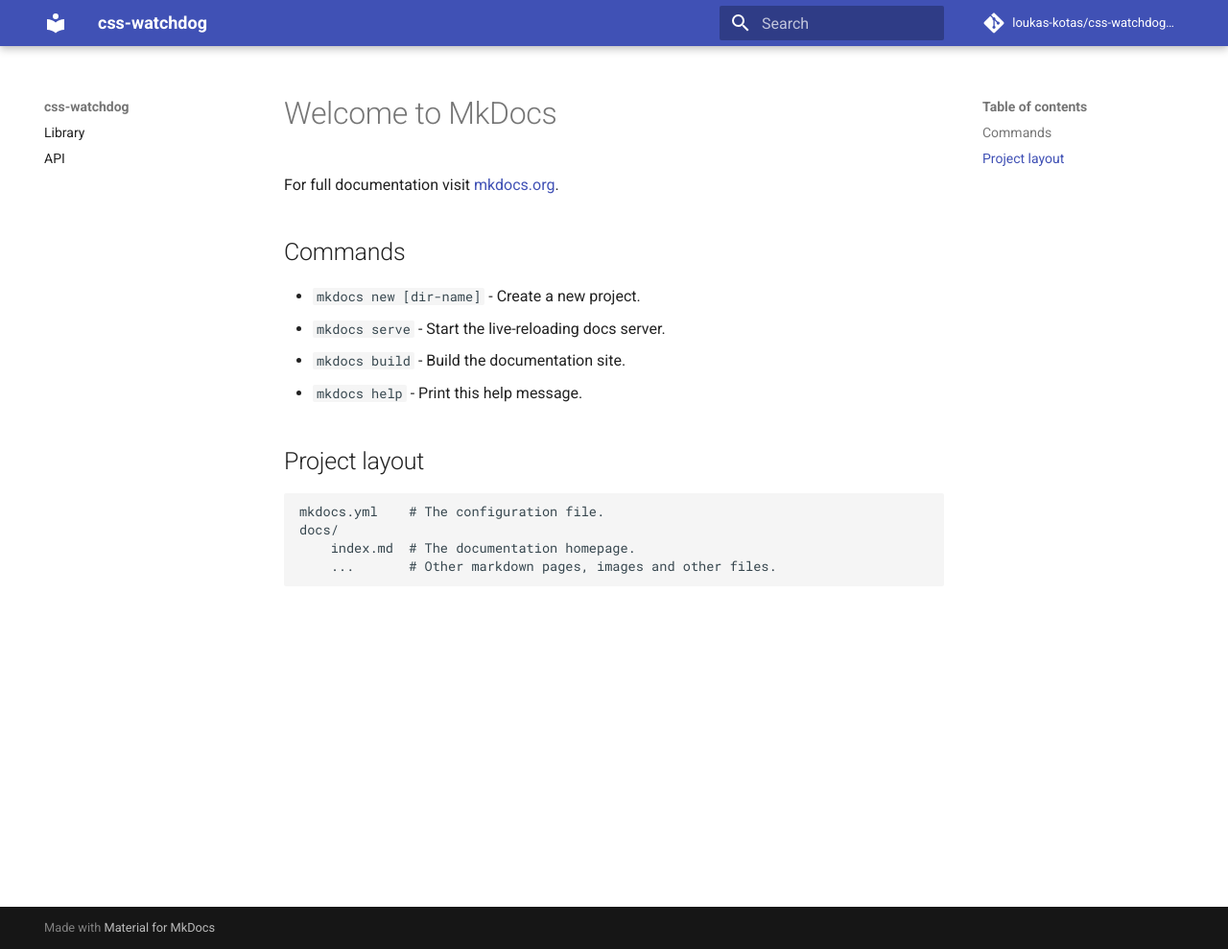
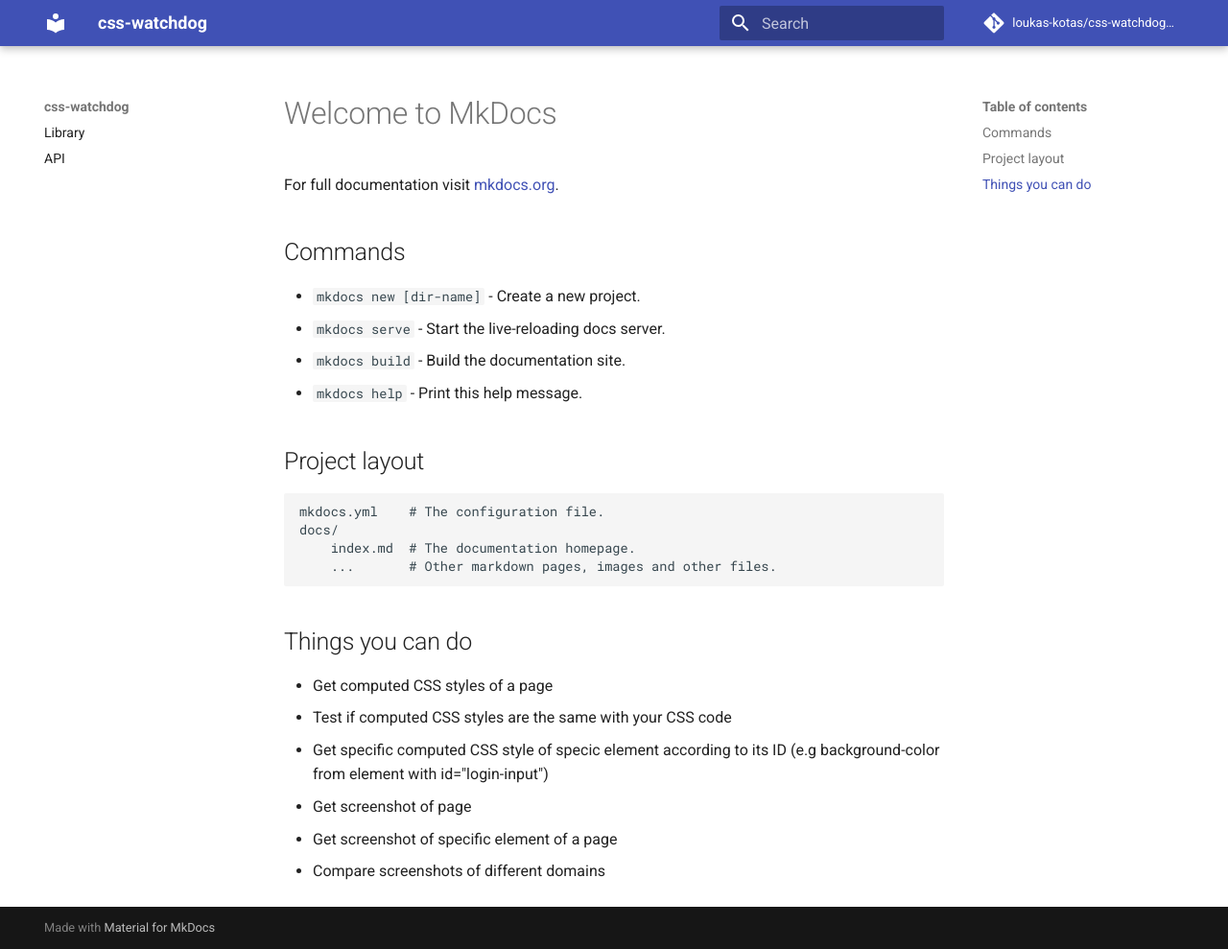
Before and after one commit to loukas-kotas/css-watchdog-docs, an MkDocs documentation site: the page built from docs/index.md, in a window 1280 px wide and 989 px high. Shown: the whole window at 96% size. Built offline with MkDocs 1.6.1 and Material for MkDocs 9.7.7, drawn with Linux system fonts in a browser that asks for light colours; comment, search, counter and statistics services are not loaded.

Commit message:
gh-#9 thing you can do

```diff
--- a/docs/index.md
+++ b/docs/index.md
@@ -15,3 +15,12 @@
     docs/
         index.md  # The documentation homepage.
         ...       # Other markdown pages, images and other files.
+
+
+## Things you can do
+* Get computed CSS styles of a page
+* Test if computed CSS styles are the same with your CSS code
+* Get specific computed CSS style of specic element according to its ID (e.g background-color from element with id="login-input")
+* Get screenshot of page
+* Get screenshot of specific element of a page
+* Compare screenshots of different domains
```
